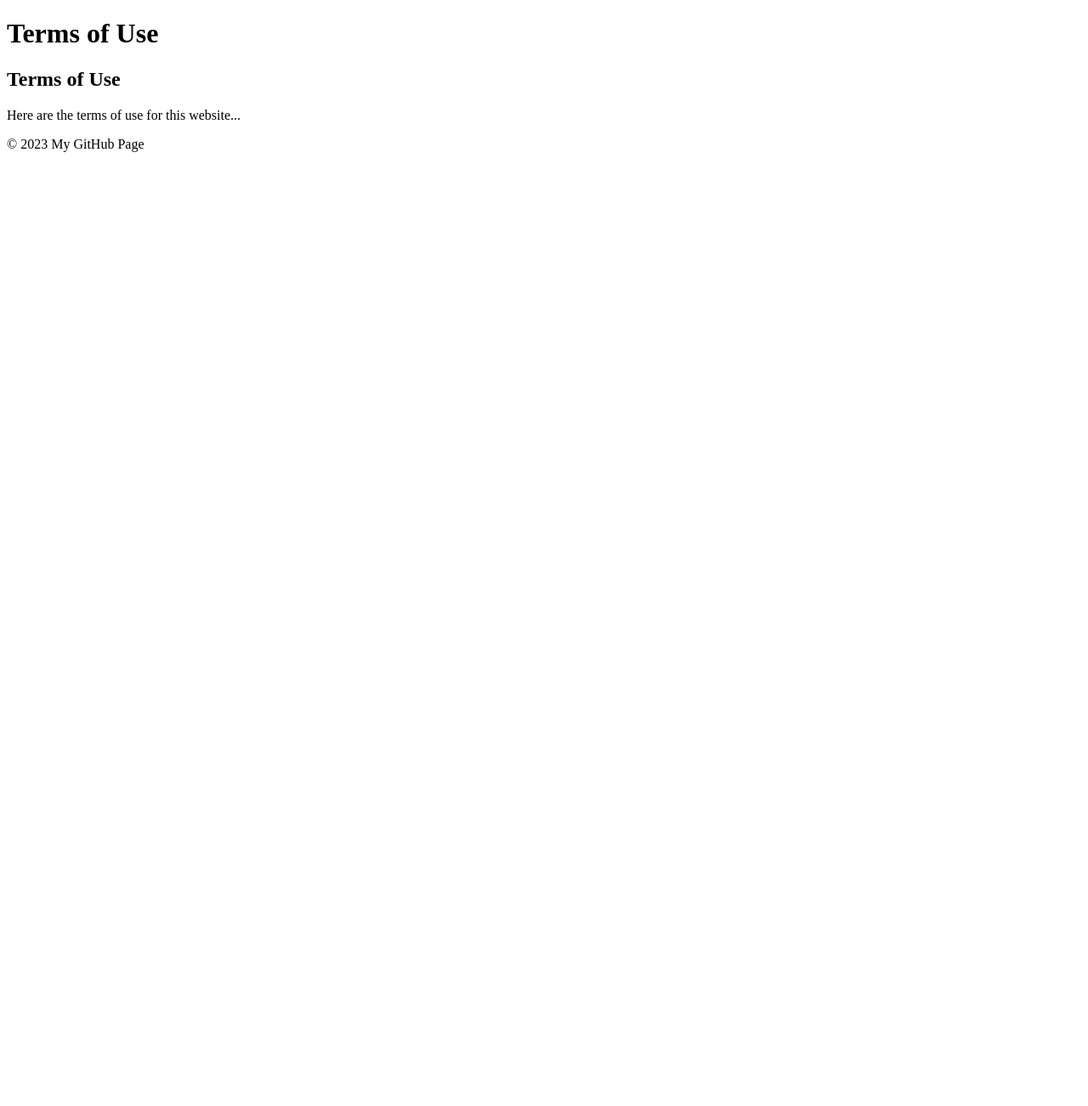
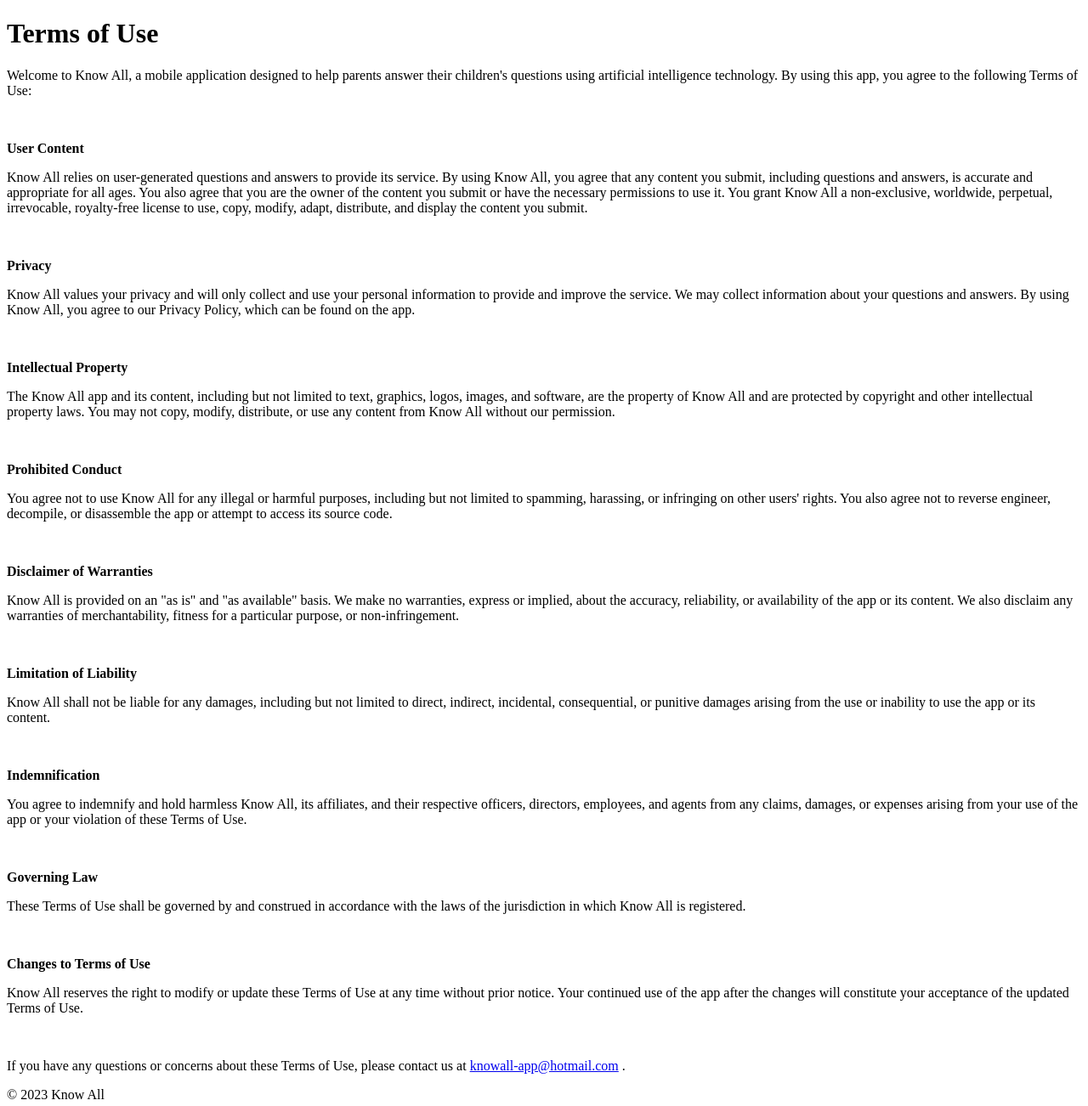
Before and after one commit to Know-All-App/Know-All-App.github.io, a plain HTML site: page term.html in a window 1280 px wide. Shown: the whole page at 85% size. Before the commit the page ends 800 px from the top, so only its background shows below. Drawn offline with Linux system fonts and the light colour scheme.

Commit message:
Update term.html

```diff
--- a/term.html
+++ b/term.html
@@ -11,13 +11,41 @@
 
     <main>
       <div>
-        <h2>Terms of Use</h2>
-        <p>Here are the terms of use for this website...</p>
+      <p>Welcome to Know All, a mobile application designed to help parents answer their children&apos;s questions using artificial intelligence technology. By using this app, you agree to the following Terms of Use:</p>
+<p><br></p>
+<p><strong>User Content</strong></p>
+<p>Know All relies on user-generated questions and answers to provide its service. By using Know All, you agree that any content you submit, including questions and answers, is accurate and appropriate for all ages. You also agree that you are the owner of the content you submit or have the necessary permissions to use it. You grant Know All a non-exclusive, worldwide, perpetual, irrevocable, royalty-free license to use, copy, modify, adapt, distribute, and display the content you submit.</p>
+<p><br></p>
+<p><strong>Privacy</strong></p>
+<p>Know All values your privacy and will only collect and use your personal information to provide and improve the service. We may collect information about your questions and answers. By using Know All, you agree to our Privacy Policy, which can be found on the app.</p>
+<p><br></p>
+<p><strong>Intellectual Property</strong></p>
+<p>The Know All app and its content, including but not limited to text, graphics, logos, images, and software, are the property of Know All and are protected by copyright and other intellectual property laws. You may not copy, modify, distribute, or use any content from Know All without our permission.</p>
+<p><br></p>
+<p><strong>Prohibited Conduct</strong></p>
+<p>You agree not to use Know All for any illegal or harmful purposes, including but not limited to spamming, harassing, or infringing on other users&apos; rights. You also agree not to reverse engineer, decompile, or disassemble the app or attempt to access its source code.</p>
+<p><br></p>
+<p><strong>Disclaimer of Warranties</strong></p>
+<p>Know All is provided on an &quot;as is&quot; and &quot;as available&quot; basis. We make no warranties, express or implied, about the accuracy, reliability, or availability of the app or its content. We also disclaim any warranties of merchantability, fitness for a particular purpose, or non-infringement.</p>
+<p><br></p>
+<p><strong>Limitation of Liability</strong></p>
+<p>Know All shall not be liable for any damages, including but not limited to direct, indirect, incidental, consequential, or punitive damages arising from the use or inability to use the app or its content.</p>
+<p><br></p>
+<p><strong>Indemnification</strong></p>
+<p>You agree to indemnify and hold harmless Know All, its affiliates, and their respective officers, directors, employees, and agents from any claims, damages, or expenses arising from your use of the app or your violation of these Terms of Use.</p>
+<p><br></p>
+<p><strong>Governing Law</strong></p>
+<p>These Terms of Use shall be governed by and construed in accordance with the laws of the jurisdiction in which Know All is registered.</p>
+<p><br></p>
+<p><strong>Changes to Terms of Use</strong></p>
+<p>Know All reserves the right to modify or update these Terms of Use at any time without prior notice. Your continued use of the app after the changes will constitute your acceptance of the updated Terms of Use.</p>
+<p><br></p>
+<p>If you have any questions or concerns about these Terms of Use, please contact us at <a href="mailto:knowall-app@hotmail.com">knowall-app@hotmail.com</a> .</p>
       </div>
 
     </main>
     <footer>
-      <p>&copy; 2023 My GitHub Page</p>
+      <p>&copy; 2023 Know All</p>
     </footer>
   </body>
 </html>
```
